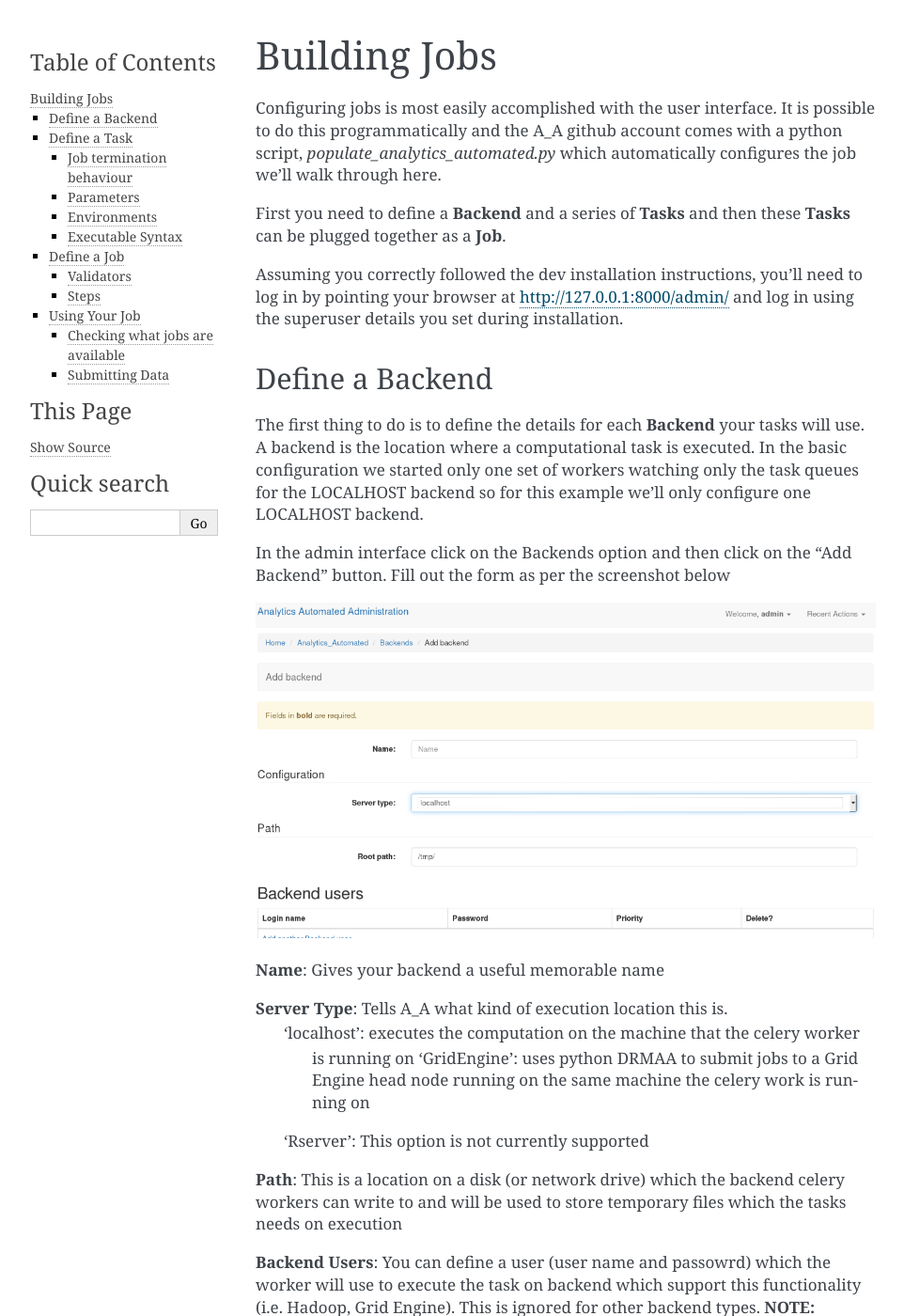
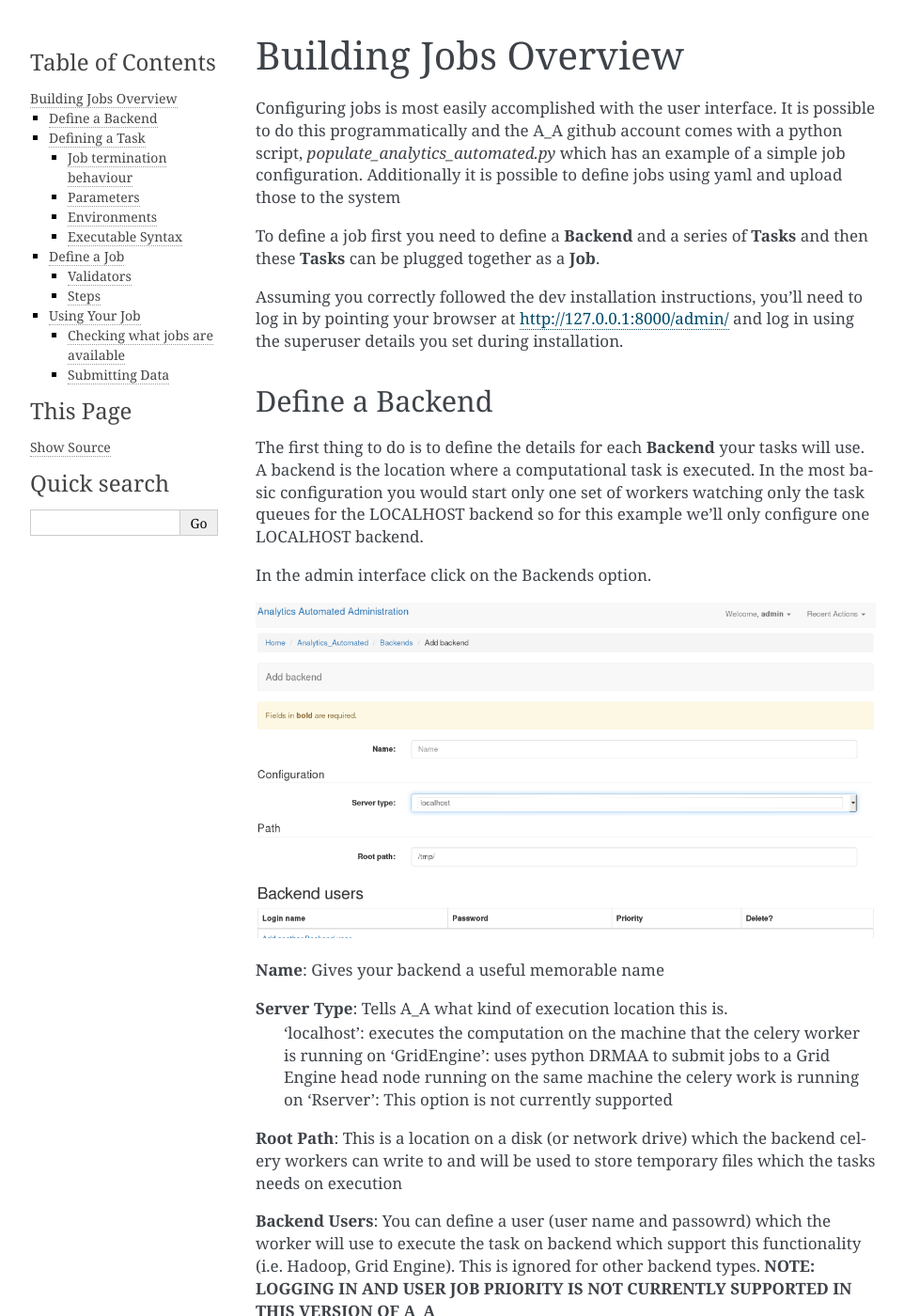
Before and after one commit to AnalyticsAutomated/analytics_automated, a Sphinx documentation site: the page built from docs/the_Job_UI.rst, in a window 1280 px wide and 1400 px high. Shown: the whole window at 94% size, without its empty margins (148-1110 px from the left). Built offline with Sphinx 7.4.7, drawn with Linux system fonts in a browser that asks for light colours; some of the changed text lies outside the part shown.

```diff
--- a/docs/configuring_a_basic_task.rst
+++ /dev/null
@@ -1,6 +0,0 @@
-Recipes for Configuring Basic Tasks
-===================================
-
-ls and grep example
-
-Maybe something a little more complex (blast?)
--- a/docs/index.rst
+++ b/docs/index.rst
@@ -17,8 +17,8 @@ jobs in to web services
 
     installation
     how_it_works
-    the_UI
-    configuring_a_basic_task
+    the_Job_UI
+    configuring_a_basic_job
     job_admin
     recipes
     advanced
--- a/docs/the_UI.rst
+++ b/docs/the_Job_UI.rst
@@ -1,13 +1,16 @@
-Building Jobs
-=============
+.. _the_Job_UI:
+
+Building Jobs Overview
+======================
 
 Configuring jobs is most easily accomplished with the user interface. It is
 possible to do this programmatically and the A_A github account comes with a
-python script, `populate_analytics_automated.py` which automatically configures
-the job we'll walk through here.
+python script, `populate_analytics_automated.py` which has an example of a simple
+job configuration. Additionally it is possible to define jobs using yaml and
+upload those to the system
 
-First you need to define a **Backend** and a series of **Tasks** and then
-these **Tasks** can be plugged together as a **Job**.
+To define a job first you need to define a **Backend** and a series of
+**Tasks** and then these **Tasks** can be plugged together as a **Job**.
 
 Assuming you correctly followed the dev installation instructions, you'll need
 to log in by pointing your browser at http://127.0.0.1:8000/admin/ and log in
@@ -18,25 +21,23 @@ Define a Backend
 
 The first thing to do is to define the details for each **Backend** your
 tasks will use. A backend is the location where a computational task is
-executed. In the basic configuration we started only one set of workers
+executed. In the most basic configuration you would start only one set of workers
 watching only the task queues for the LOCALHOST backend so for this example
 we'll only configure one LOCALHOST backend.
 
-In the admin interface click on the Backends option and then click on the
-"Add Backend" button. Fill out the form as per the screenshot below
+In the admin interface click on the Backends option.
 
 .. image:: backend_config.png
 
 **Name**: Gives your backend a useful memorable name
 
 **Server Type**: Tells A_A what kind of execution location this is.
-  'localhost': executes the computation on the machine that the celery worker
-   is running on
-   'GridEngine': uses python DRMAA to submit jobs to a Grid Engine head node
-   running on the same machine the celery work is running on
+  'localhost': executes the computation on the machine that the celery worker is
+  running on
+  'GridEngine': uses python DRMAA to submit jobs to a Grid Engine head node running on the same machine the celery work is running on
   'Rserver': This option is not currently supported
 
-**Path**: This is a location on a disk (or network drive) which the backend
+**Root Path**: This is a location on a disk (or network drive) which the backend
 celery workers can write to and will be used to store temporary files which the
 tasks needs on execution
 
@@ -46,25 +47,21 @@ will use to execute the task on backend which support this functionality
 **NOTE: LOGGING IN AND USER JOB PRIORITY IS NOT CURRENTLY SUPPORTED IN
 THIS VERSION OF A_A**
 
-Define a Task
--------------
+Defining a Task
+---------------
 
-Now we define 2 tasks. Return to the admin interface at http://127.0.0.1:8000/admin/.
-Click on the Tasks link and then select "Add Task". Fill out the form as below.
-We're going to define one task which list the temporary directory and sends the information
-to a file. And a second task which will grep that file for certain lines. The output of
-the grep will be available to the users.
+Return to the admin interface at http://127.0.0.1:8000/admin/.
+Click on the Tasks link and then select "Add Task".
 
 **Task 1**
 
 .. image:: task1.png
 
-
 **Name**: A useful memorable name for this task. It is convenient if you avoid
 using spaces
 
 **Backend**: The backend where this task will run, you'll select from one of
-             the choices you created previously
+the choices you created previously
 
 **Description**: This allows you to enter a short description of the task.
 
@@ -208,7 +205,7 @@ made available as a file called [ID].input
 Define a Job
 ------------
 
-Now we have some tasks attached to a backend we can define a **Job**. Return to
+Once you have defined one or more tasks you can define a **Job**. Return to
 http://127.0.0.1:8000/admin/ and click on Jobs then select "Add Job"
 
 .. image:: job.png
```
Also changed, not shown: other parts of docs/the_Job_UI.rst (+1 -1 lines), docs/configuring_a_basic_job.rst (added, +19 -0 lines), docs/how_it_works.rst (+4 -5 lines), docs/installation.rst (+107 -84 lines), docs/backend_example.png (added), docs/task1.png, 12 other files.
